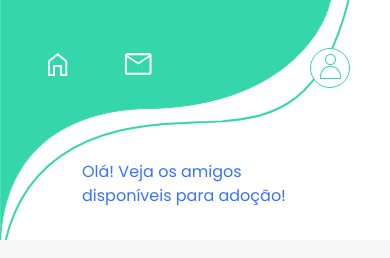
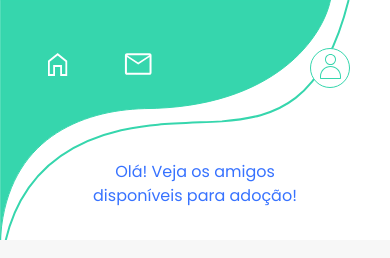
Before and after one commit to gabrielcarloto/adopet, a React (Vite) app: page /pets in a window 390 px wide. Shown: the top 258 px of the page. Built offline with nearby package versions, Linux system fonts and the light colour scheme.

Commit message:
🩹 fix(pets): align h1 text center

```diff
--- a/src/pages/Pets.tsx
+++ b/src/pages/Pets.tsx
@@ -3,7 +3,7 @@ import Pet from '../components/Pet';
 export default function Pets() {
   return (
     <main className="flex-auto flex flex-col pt-[72px] md:pt-[188px] md:pb-8 xl:pt-[102px] xl:pb-[60px] container">
-      <h1 className="mx-auto mb-8 xl:mb-10 max-w-[226px] md:max-w-[373px] xl:max-w-full text-brand-primary md:text-lg">
+      <h1 className="mx-auto mb-8 xl:mb-10 max-w-[226px] md:max-w-[373px] xl:max-w-full text-brand-primary text-center md:text-lg">
         Olá! Veja os amigos disponíveis para adoção!
       </h1>
 
```
